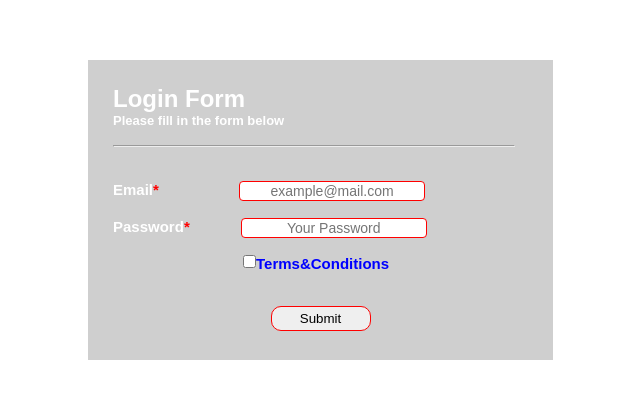
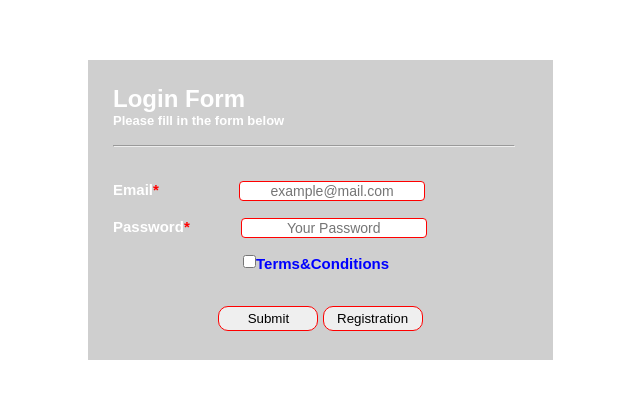
Before and after one commit to shuklanitesh805/FoodWaste_Management, a plain HTML site: page index.html in a window 1280 px wide. Shown: the part 120-518 px from the top of the page, without its empty margins (377-1017 px from the left). Drawn offline with Linux system fonts and the light colour scheme.

Commit message:
Update index.html

```diff
--- a/index.html
+++ b/index.html
@@ -120,6 +120,7 @@
 			<input type="Checkbox" class="cb" required="Checkbox"><p class="Name1" style="color: blue">Terms&Conditions</p><br><br>
 			<center>
 				<input type="Submit" class="Submitbtn" value="Submit" onclick="javascript: return Result()">
+				<a href="registration.html"><input type="button" class="Submitbtn" value="Registration"></a>
 			</center>
 
 		</form>
```
